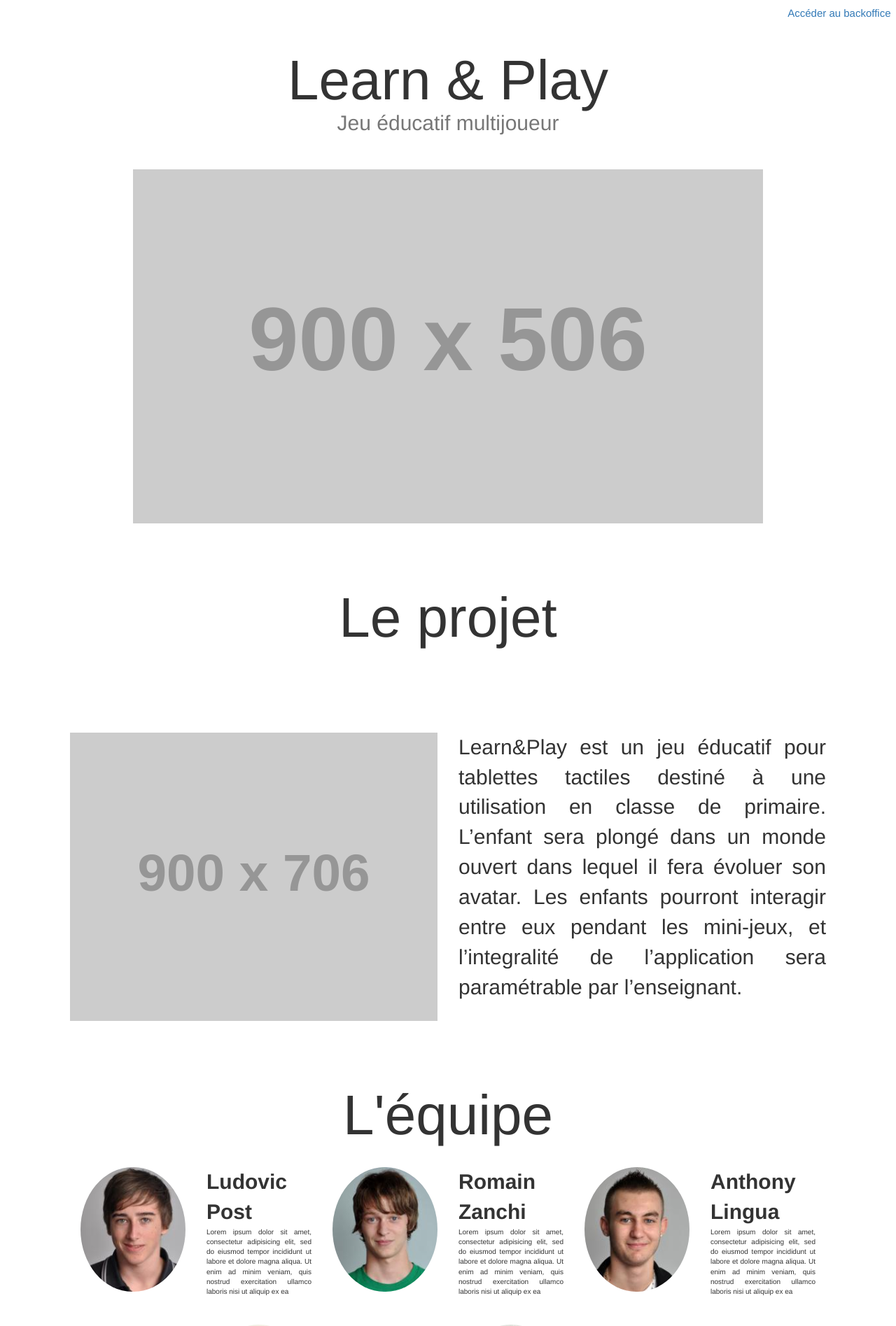
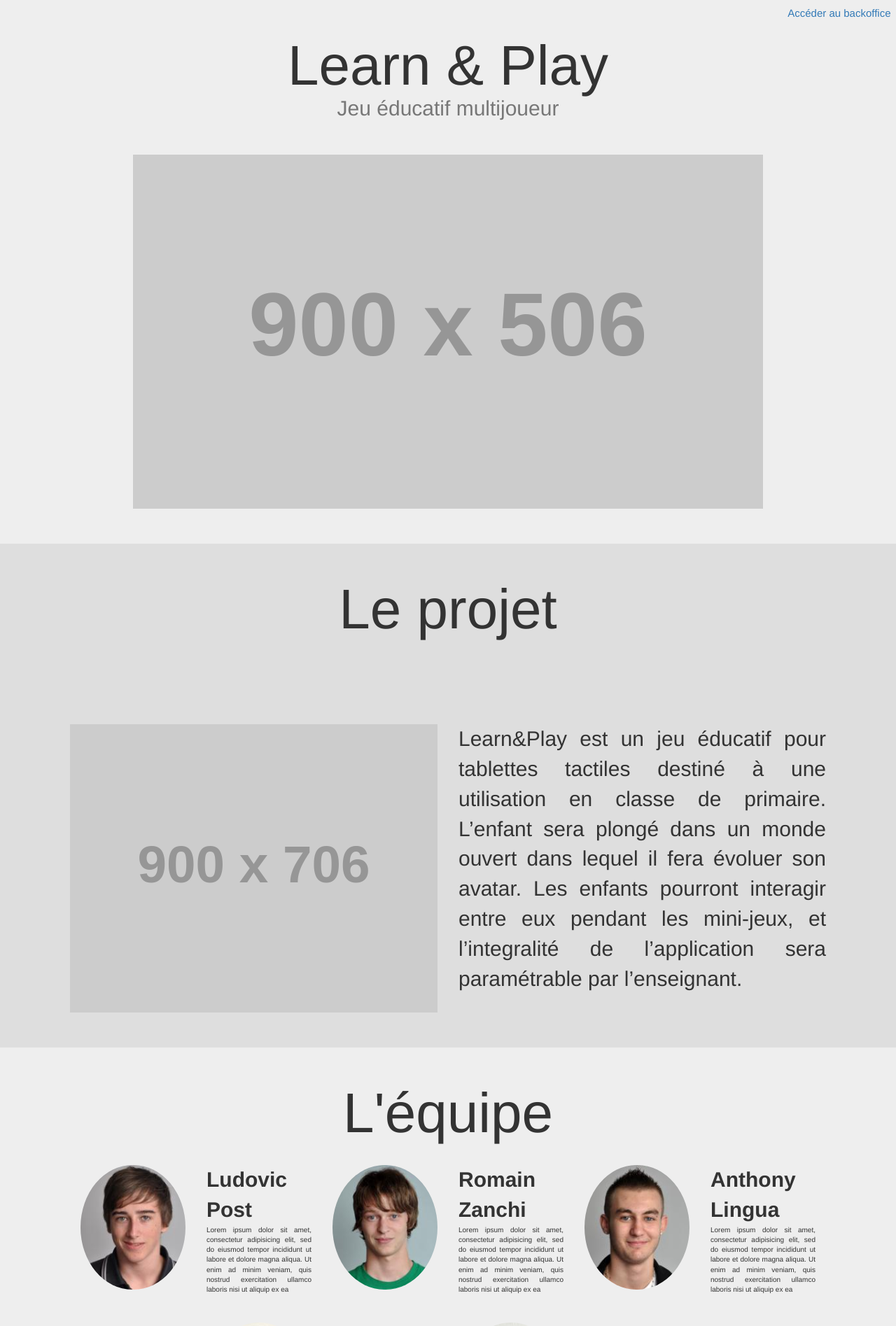
Before and after one commit to learnandplay/website, a Django app: page / in a window 1280 px wide. Shown: the top 1895 px of the page at 70% size. Run offline with Django 3.2, Linux system fonts and the light colour scheme; grey boxes labelled with a size stand in for pictures from a placeholder-image service; some libraries are stand-ins or nearby versions.

Commit message:
sections remake

```diff
--- a/lp_website/website/static/website/css/website.css
+++ b/lp_website/website/static/website/css/website.css
@@ -69,3 +69,15 @@ h2#lp_under_title{
     -webkit-border-radius: 10em;
     border-radius: 10em;
 }
+
+#first-section, #third-section{
+    background-color: #EEEEEE;
+    padding-top: 5em;
+    padding-bottom: 5em;
+}
+
+#second-section, #last-section {
+    background-color: #DEDEDE;
+    padding-top: 5em;
+    padding-bottom: 5em;
+}
--- a/lp_website/website/templates/website/index.html
+++ b/lp_website/website/templates/website/index.html
@@ -11,31 +11,30 @@
   </head>
 
   <body>
-    <div id="section-container">
-      <div class="section">
     <a href="{% url 'backoffice:backoffice-index' %}" class="backoffice-link">Accéder au backoffice</a>
+    <div id="first-section">
       <div class="container">
-	  <div class="col-lg-12 display-box">
+	<div class="col-lg-12">
 	  <h1 id="lp_title">Learn & Play</h1>
 	  <h2 id="lp_under_title">Jeu éducatif multijoueur</h2>
-	    <img alt="" src="http://placehold.it/900x506" class="centered-image"></img>
+	  <img alt="" src="http://placehold.it/900x506" class="centered-image" />
 	</div>
       </div>
     </div>
-      <div class="section">
+    <div id="second-section">
       <div class="container">
-	  <div class="col-lg-12 display-box">
+	<div class="col-lg-12">
 	  <h2>Le projet</h2>
-	    <img class="col-lg-6 content-padding-top" alt="" src="http://placehold.it/900x706"/img>
+	  <img class="col-lg-6 content-padding-top" alt="" src="http://placehold.it/900x706"/>
 	  <p class="col-lg-6 content-padding-top" id="app-description">
 	    Learn&Play est un jeu éducatif pour tablettes tactiles destiné à une utilisation en classe de primaire. L’enfant sera plongé dans un monde ouvert dans lequel il fera évoluer son avatar.  Les enfants pourront interagir entre eux pendant les mini-jeux, et l’integralité de l’application sera paramétrable par l’enseignant.
 	  </p>
 	</div>
       </div>
     </div>
-      <div class="section">
+    <div id="third-section">
       <div class="container">
-	  <div class="col-lg-12 display-box">
+	<div class="col-lg-12">
 	  <h2>L'équipe</h2>
 	  <div class="col-lg-12" id="st-team-line">
 	    <img class="col-lg-2 equipe-portrait" alt="Ludovic Post" src="{% static 'website/image/post_l.jpg' %}"/>
@@ -86,8 +85,9 @@
 	</div>
       </div>
     </div>
-      <div class="section">
-	<div class="display-box">
+    <div id="last-section">
+      <div class="container">
+	<div class="col-lg-12">
 	  <h2>Les partenaires</h2>
 	</div>
       </div>
```
Lines whose indentation alone changed are shown as unchanged.
